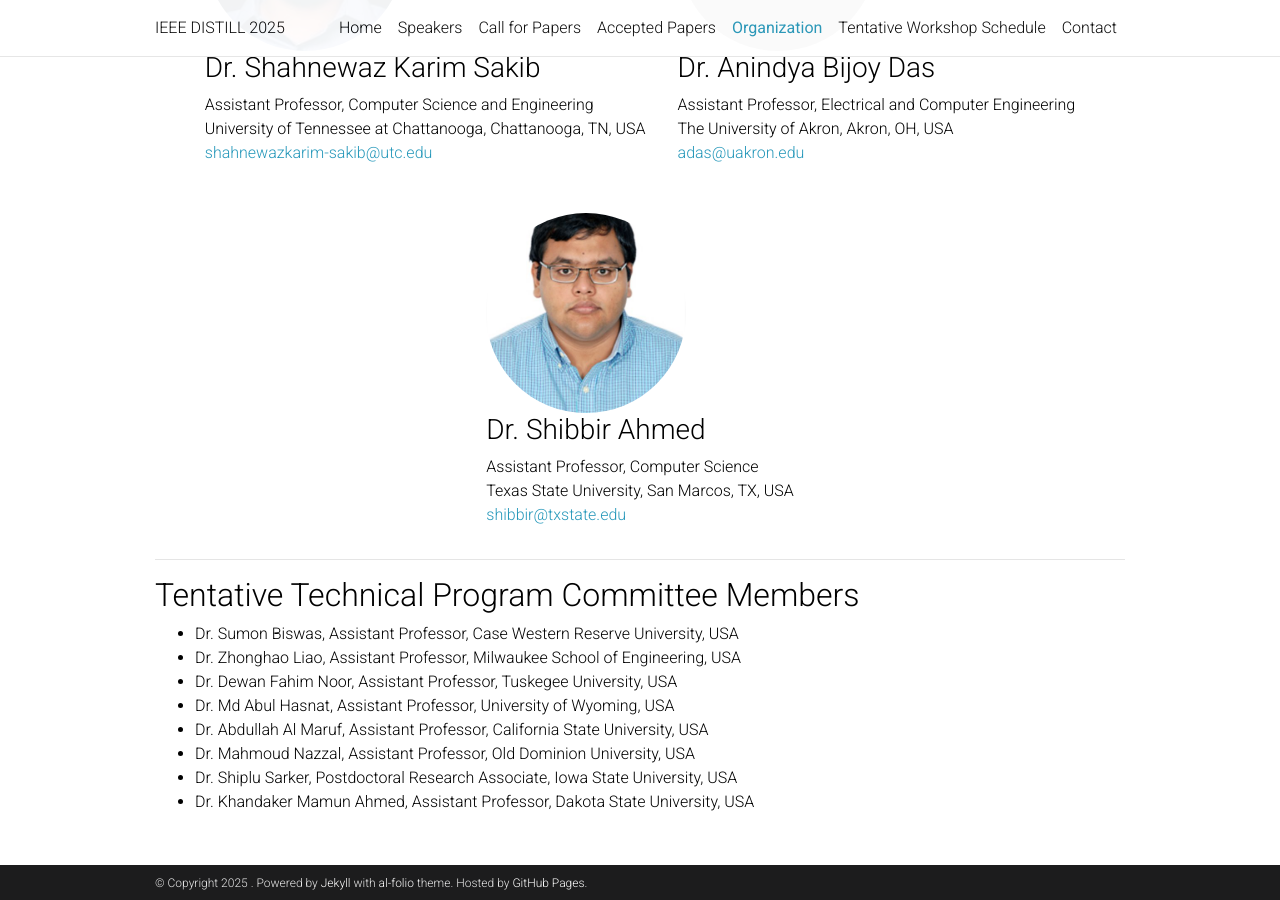
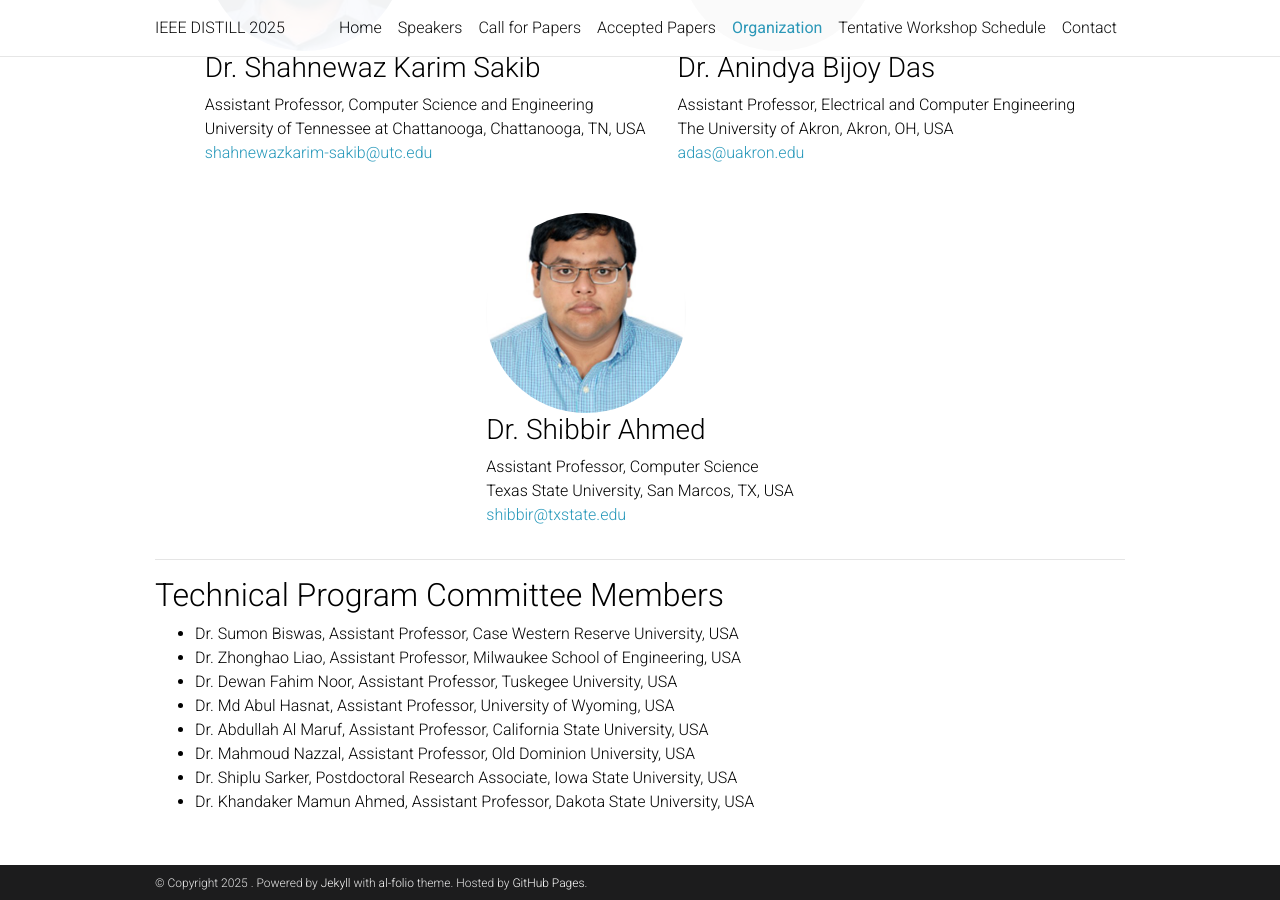
Before and after one commit to ieeedistill/ieeedistill.github.io, a Jekyll site: the page built from _pages/organization.md, in a window 1280 px wide and 900 px high, scrolled down 748 px. Built offline with Jekyll 4.4.1, drawn with Linux system fonts in a browser that asks for light colours; comment, search, counter and statistics services are not loaded; a style sheet for code colours, icons or effects is not loaded; grey boxes are pictures that could not be loaded.

Commit message:
Update organization.md

```diff
--- a/_pages/organization.md
+++ b/_pages/organization.md
@@ -79,7 +79,7 @@ nav_order: 5
 
 ---
 
-## Tentative Technical Program Committee Members
+## Technical Program Committee Members
 
 <ul>
   <li>Dr. Sumon Biswas, Assistant Professor, Case Western Reserve University, USA</li>
```
